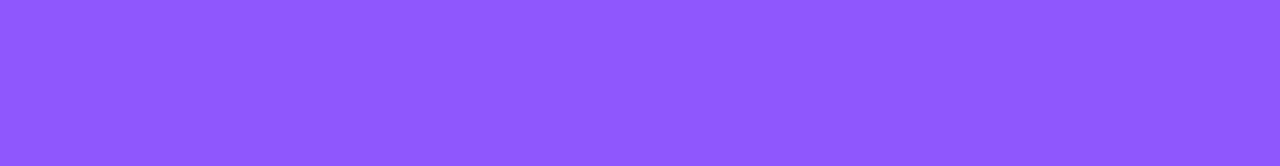
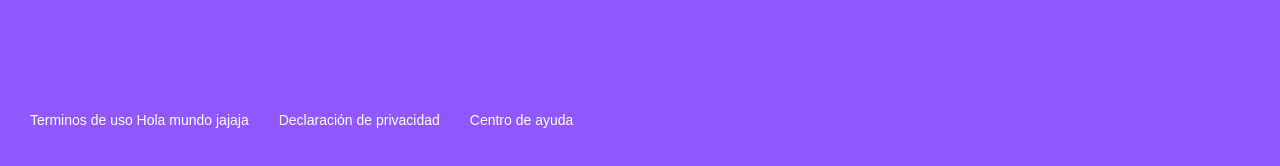
Before and after one commit to jprietor13/curso-react-router-redux, a React app: page / in a window 1280 px wide. Shown: the part 730-896 px from the top of the page. Before the commit the page ends 800 px from the top, so only its background shows below. Built offline with nearby package versions, Linux system fonts and the light colour scheme.

Commit message:
feat: Footer styles

```diff
--- /dev/null
+++ b/src/assets/styles/components/Footer.scss
@@ -0,0 +1,17 @@
+.footer {
+    align-items: center;
+    background-color: #8f57fd;
+    display: flex;
+    height: 100px;
+    width: 100%;
+}
+.footer a {
+    color: white;
+    cursor: pointer;
+    font-size: 14px;
+    padding-left: 30px;
+    text-decoration: none;
+}
+.footer a:hover {
+    text-decoration: underline;
+}
--- /dev/null
+++ b/src/components/Footer.jsx
@@ -0,0 +1,15 @@
+import React from 'react';
+import '../assets/styles/components/Footer.scss'
+
+const Footer = () => {
+    let holaMundo = "Hola mundo jajaja"
+    return(
+        <footer className="footer">
+            <a href="/">Terminos de uso {holaMundo}</a>
+            <a href="/">Declaración de privacidad</a>
+            <a href="/">Centro de ayuda</a>
+        </footer>
+    )
+};
+
+export default Footer;
--- a/src/containers/App.jsx
+++ b/src/containers/App.jsx
@@ -1,9 +1,11 @@
 import React from 'react';
+
 import Header from '../components/Header';
 import Search from '../components/Search';
 import Categories from '../components/Categories';
 import Carousel from '../components/Carousel';
 import CarouselItem from '../components/CarouselItem';
+import Footer from '../components/Footer';
 
 import '../assets/styles/App.scss'
 
@@ -19,6 +21,8 @@
                 <CarouselItem />
             </Carousel>
         </Categories>
+
+        <Footer />
     </div>
 );
 
```
